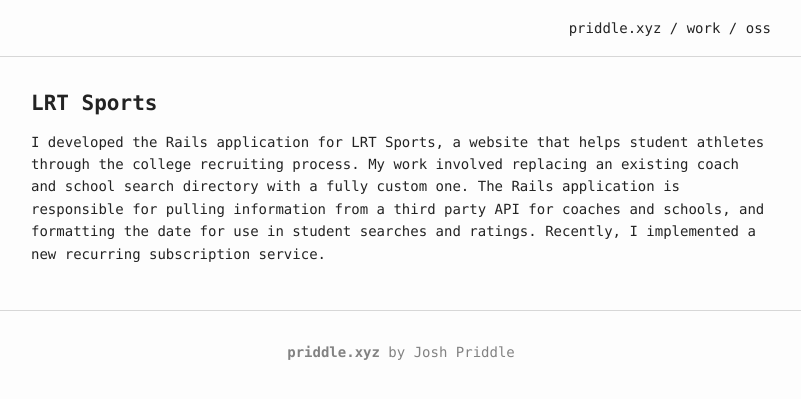
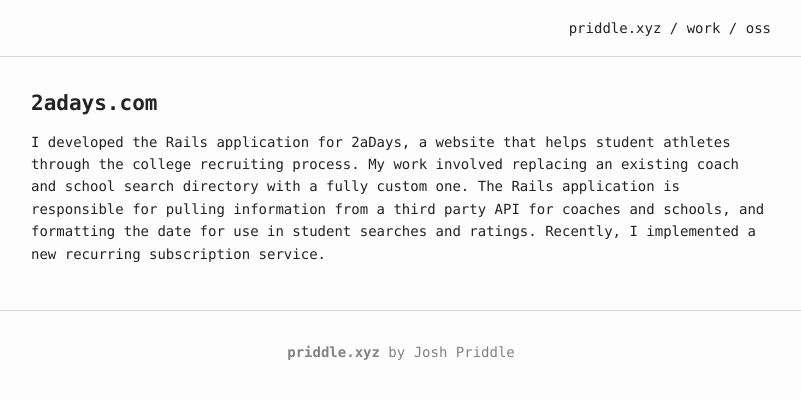
Before and after one commit to itspriddle/priddle.xyz, a Jekyll site: the page built from _projects/consulting/2adays.md, in a window 1280 px wide. Shown: the top 399 px of the page, without its empty margins (239-1040 px from the left). Built offline with Jekyll 4.4.1, drawn with Linux system fonts in a browser that asks for light colours.

Commit message:
Rename LRT

```diff
--- a/_projects/consulting/locker-room-rater.md
+++ b/_projects/consulting/2adays.md
@@ -1,6 +1,6 @@
 ---
-title:   LRT Sports
-company: LRT Sports, LLC
+title:   2adays.com
+company: 2aDays, LLC
 period:  Dec 2016 - Present
 date:    2016-12-01
 tags:
@@ -15,11 +15,11 @@
 project_type: work
 ---
 
-I developed the Rails application for LRT Sports, a website that helps student
+I developed the Rails application for 2aDays, a website that helps student
 athletes through the college recruiting process. My work involved replacing an
 existing coach and school search directory with a fully custom one. The Rails
 application is responsible for pulling information from a third party API for
 coaches and schools, and formatting the date for use in student searches and
 ratings. Recently, I implemented a new recurring subscription service.
 
-[LRT Sports]: https://www.lrt-sports.com/
+[2aDays]: https://www.2adays.com
```
